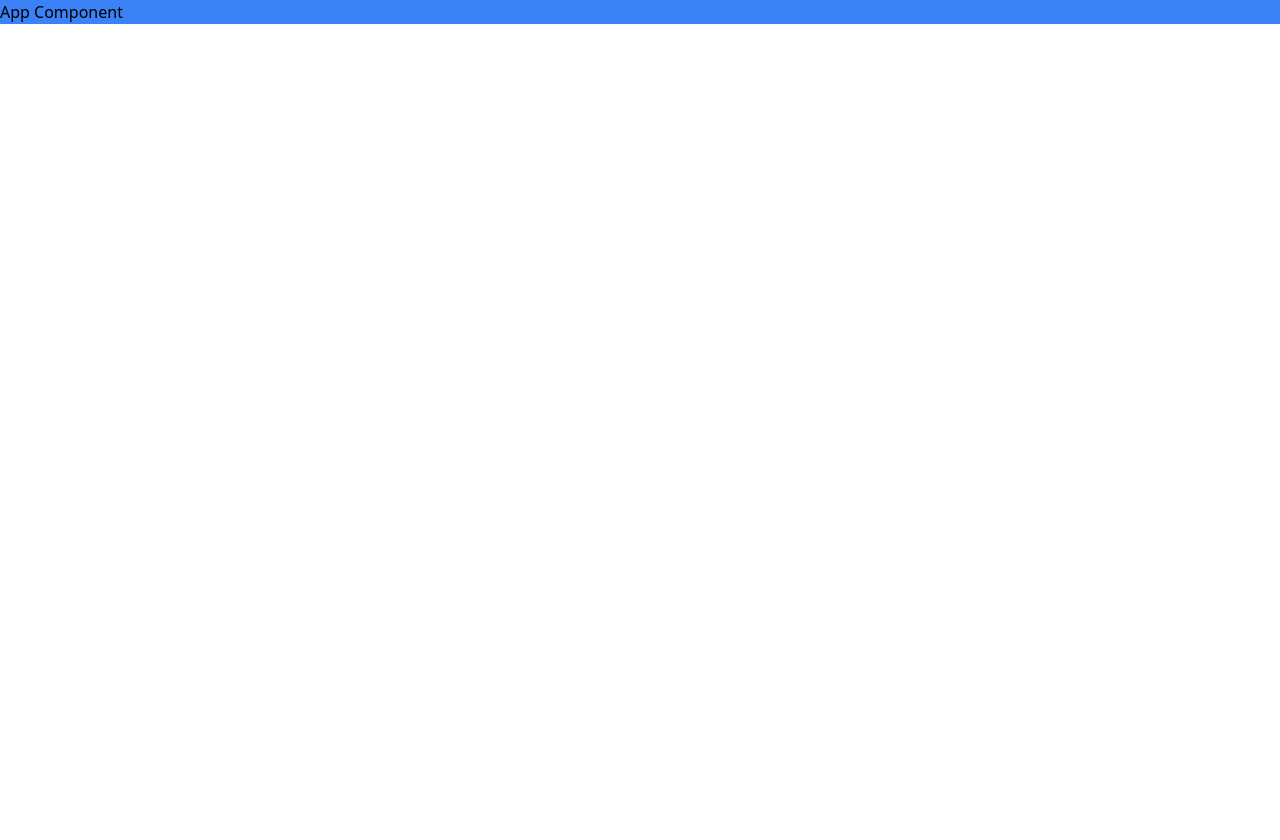
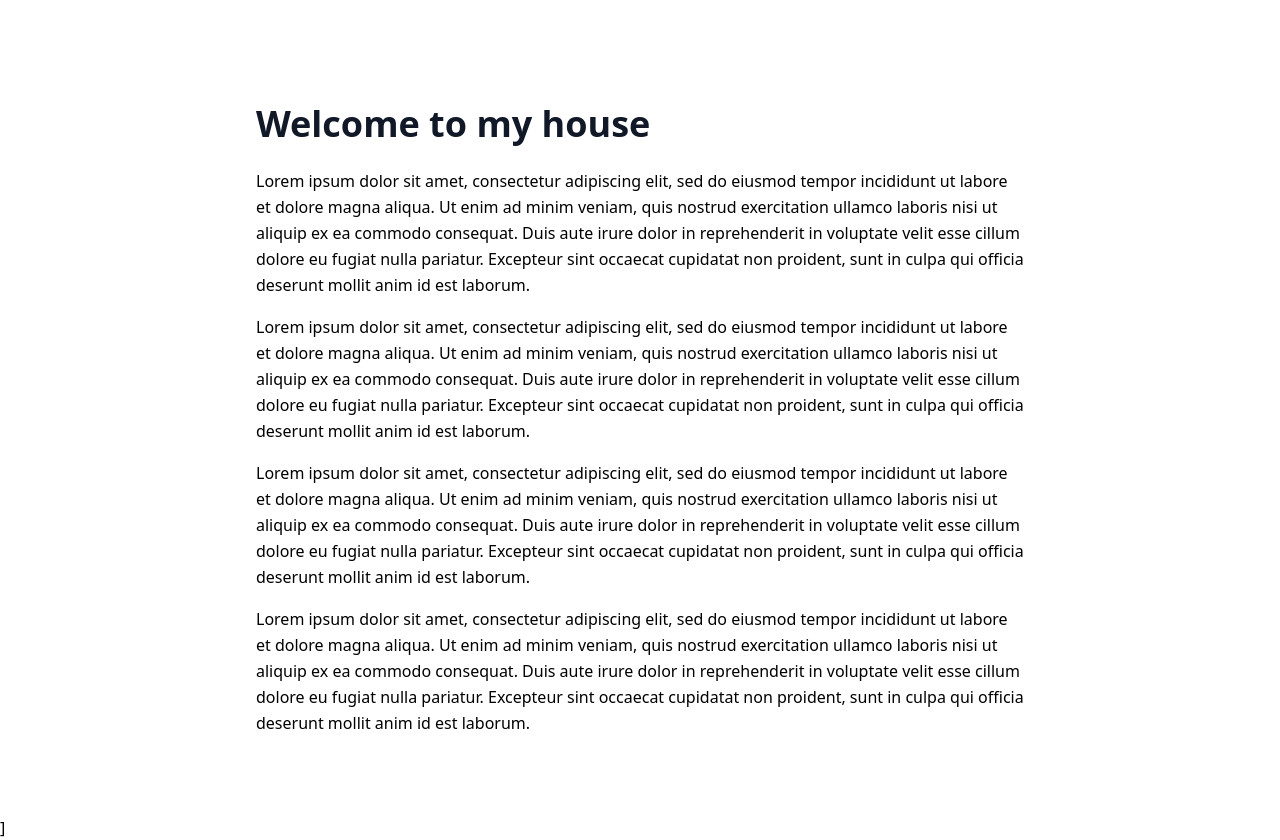
Before and after one commit to DannyJaJr/mern-blog, a React (Create React App) app: page / in a window 1280 px wide. Before the commit the page ends 800 px from the top, so only its background shows below. Built offline with nearby package versions, Linux system fonts and the light colour scheme.

Commit message:
react-routeer-dom

```diff
--- a/package.json
+++ b/package.json
@@ -9,6 +9,7 @@
     "postcss-import": "^14.0.2",
     "react": "^17.0.2",
     "react-dom": "^17.0.2",
+    "react-router-dom": "^5.2.0",
     "react-scripts": "4.0.3",
     "tailwind": "^4.0.0",
     "web-vitals": "^1.1.2"
--- a/src/App.js
+++ b/src/App.js
@@ -1,11 +1,16 @@
+import { BrowserRouter as Router, Route } from 'react-router-dom';
+import './App.css';
+import Home from './pages/Home'
 
-import './App.css';
 
 function App() {
   return (
-    <div className="container bg-blue-500">
-      App Component
+    <Router>
+    <div className="max-w-screen-md mx-auto pt-20">
+      <Route path="/" component={Home} />
+
     </div>
+    </Router>
   );
 }
 
--- a/src/index.js
+++ b/src/index.js
@@ -1,13 +1,15 @@
 import React from 'react';
 import ReactDOM from 'react-dom';
-// import './index.css';
 import App from './App';
 import reportWebVitals from './reportWebVitals';
+
 import './styles/tailwind.css'
 
 ReactDOM.render(
   <React.StrictMode>
+
     <App />
+ ]
   </React.StrictMode>,
   document.getElementById('root')
 );
--- a/src/pages/Home.js
+++ b/src/pages/Home.js
@@ -2,14 +2,39 @@ import React from 'react'
 
 function Home() {
     return (
-        <div>
-            <h1>Welcome to my house</h1>
-            <p>Lorem ipsum dolor sit amet,
+        <div className="mb-20">
+            <h1 className="sm:text-4xl text-2xl font-bold mb-6 mt-6 text-gray-900">Welcome to my house</h1>
+            <p className="mx-auto leading-relaxed text-base mb-4">Lorem ipsum dolor sit amet,
                 consectetur adipiscing elit, sed do eiusmod tempor incididunt ut
                 labore et dolore magna aliqua. Ut enim ad minim veniam, quis nostrud exercitation ullamco
                 laboris nisi ut aliquip ex ea commodo consequat. Duis aute irure dolor in reprehenderit in
                 voluptate velit esse cillum dolore eu fugiat nulla pariatur. Excepteur sint occaecat cupidatat non proident,
-                sunt in culpa qui officia deserunt mollit anim id est laborum.</p>
+                sunt in culpa qui officia deserunt mollit anim id est laborum.
+                </p>
+
+                <p className="mx-auto leading-relaxed text-base mb-4">Lorem ipsum dolor sit amet,
+                consectetur adipiscing elit, sed do eiusmod tempor incididunt ut
+                labore et dolore magna aliqua. Ut enim ad minim veniam, quis nostrud exercitation ullamco
+                laboris nisi ut aliquip ex ea commodo consequat. Duis aute irure dolor in reprehenderit in
+                voluptate velit esse cillum dolore eu fugiat nulla pariatur. Excepteur sint occaecat cupidatat non proident,
+                sunt in culpa qui officia deserunt mollit anim id est laborum.
+                </p>
+
+                <p className="mx-auto leading-relaxed text-base mb-4">Lorem ipsum dolor sit amet,
+                consectetur adipiscing elit, sed do eiusmod tempor incididunt ut
+                labore et dolore magna aliqua. Ut enim ad minim veniam, quis nostrud exercitation ullamco
+                laboris nisi ut aliquip ex ea commodo consequat. Duis aute irure dolor in reprehenderit in
+                voluptate velit esse cillum dolore eu fugiat nulla pariatur. Excepteur sint occaecat cupidatat non proident,
+                sunt in culpa qui officia deserunt mollit anim id est laborum.
+                </p>
+
+                <p className="mx-auto leading-relaxed text-base mb-4">  Lorem ipsum dolor sit amet,
+                consectetur adipiscing elit, sed do eiusmod tempor incididunt ut
+                labore et dolore magna aliqua. Ut enim ad minim veniam, quis nostrud exercitation ullamco
+                laboris nisi ut aliquip ex ea commodo consequat. Duis aute irure dolor in reprehenderit in
+                voluptate velit esse cillum dolore eu fugiat nulla pariatur. Excepteur sint occaecat cupidatat non proident,
+                sunt in culpa qui officia deserunt mollit anim id est laborum.
+                </p>
         </div>
     )
 }
```
Also changed, not shown: 1 other file (tests, documents, lock files or other folders).
